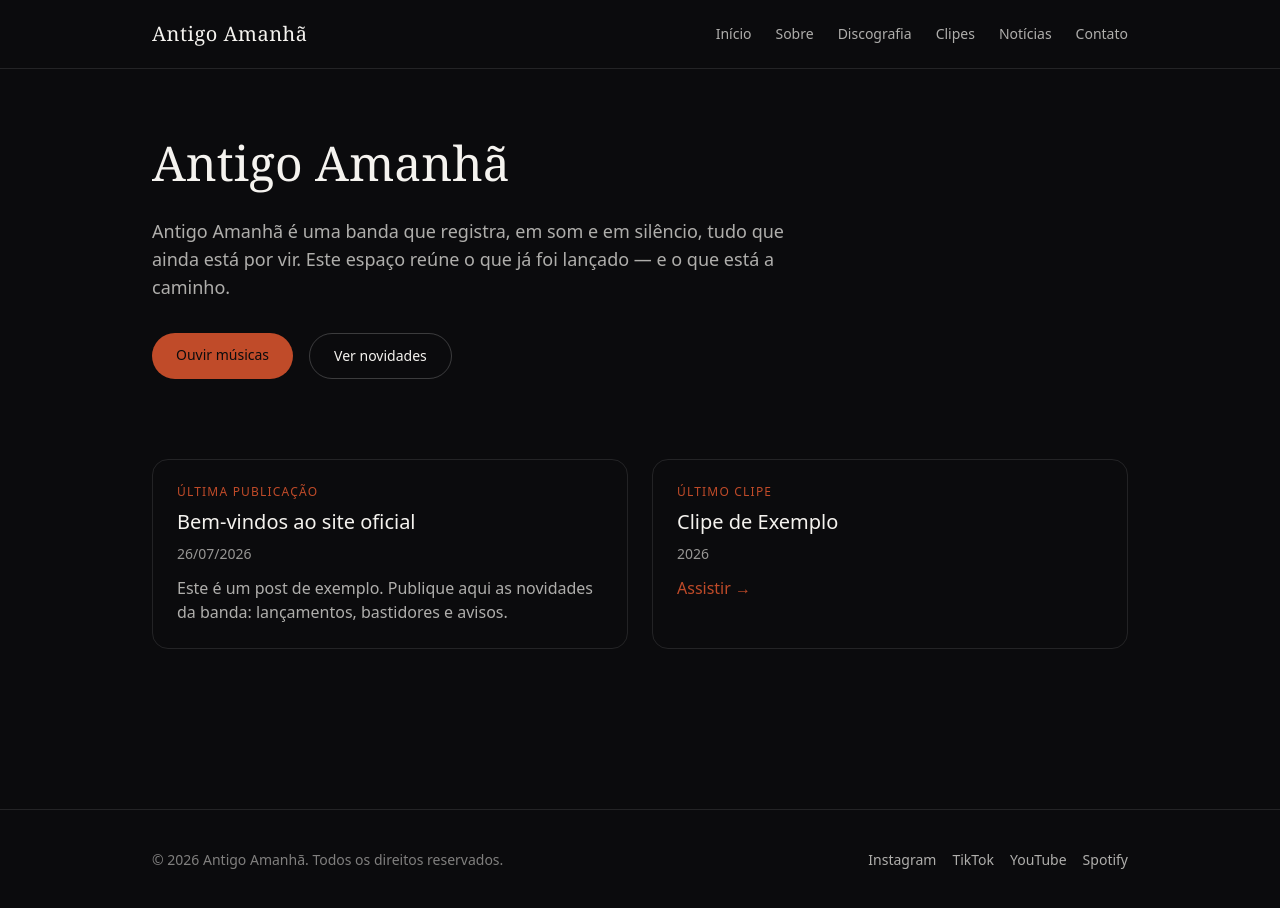
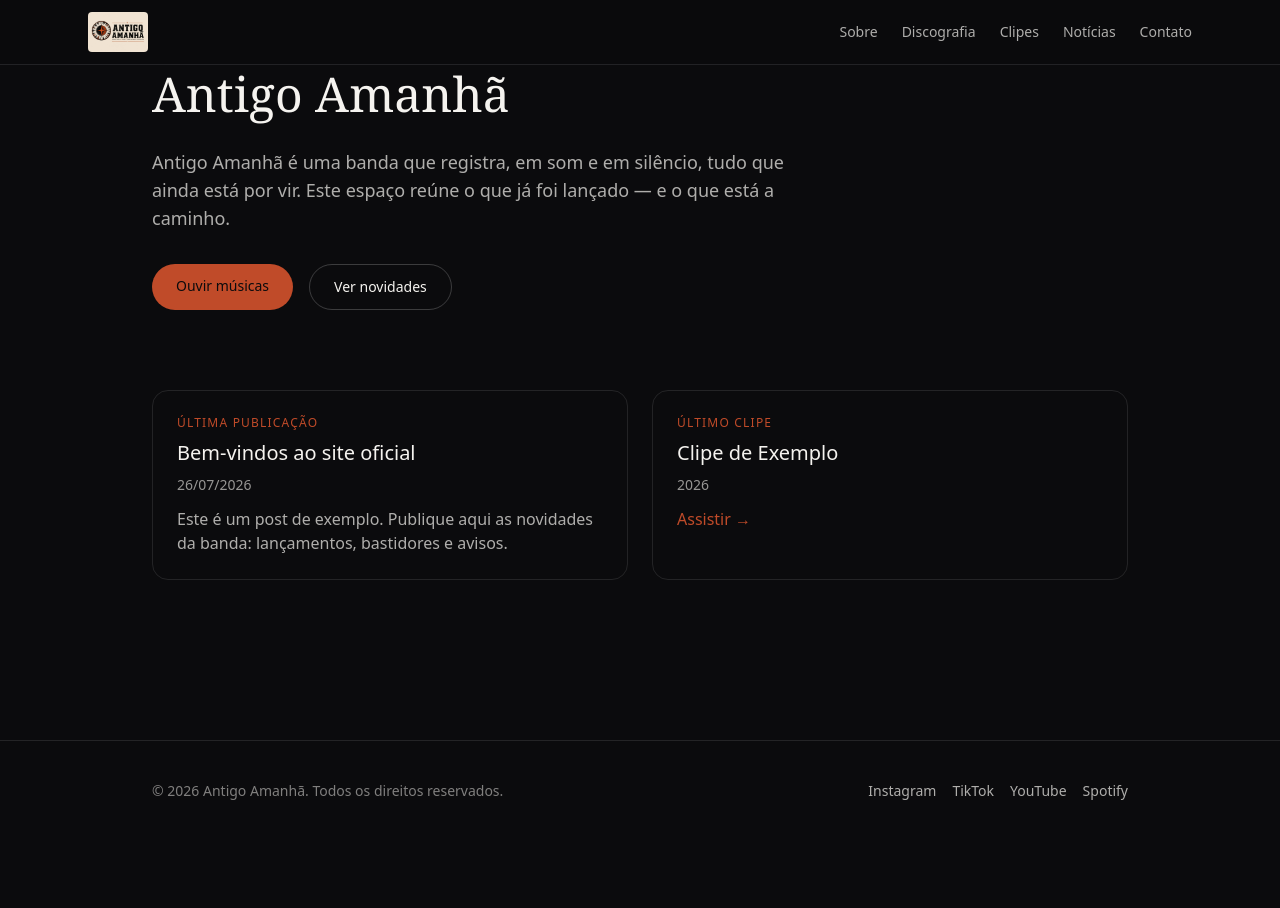
Before and after one commit to antigoamanha-band/Antigo-Amanh-, a Next.js app: page / in a window 1280 px wide. After the commit the page ends 841 px from the top, so only its background shows below. Built offline with nearby package versions, Linux system fonts and the light colour scheme.

Commit message:
design: adiciona logo oficial no header

```diff
--- a/components/Header.tsx
+++ b/components/Header.tsx
@@ -1,7 +1,7 @@
 import Link from "next/link";
+import Image from "next/image";
 
 const links = [
-  { href: "/", label: "Início" },
   { href: "/sobre", label: "Sobre" },
   { href: "/discografia", label: "Discografia" },
   { href: "/clipes", label: "Clipes" },
@@ -11,17 +11,21 @@ const links = [
 
 export default function Header() {
   return (
-    <header className="border-b border-white/10">
-      <div className="mx-auto flex max-w-5xl items-center justify-between px-6 py-5">
-        <Link
-          href="/"
-          className="font-display text-xl tracking-wide text-bone"
-        >
-          Antigo Amanhã
+    <header className="fixed inset-x-0 top-0 z-50 border-b border-white/10 bg-ink/90 backdrop-blur-md">
+      <div className="mx-auto flex max-w-6xl items-center justify-between px-6 py-3">
+        <Link href="/" className="flex-shrink-0">
+          <Image
+            src="/logo.jpeg"
+            alt="Antigo Amanhã"
+            width={160}
+            height={107}
+            className="h-10 w-auto rounded object-contain"
+            priority
+          />
         </Link>
-        <nav className="flex gap-6 text-sm text-bone/70">
+        <nav className="flex items-center gap-6">
           {links.map((l) => (
-            <Link key={l.href} href={l.href} className="hover:text-accent">
+            <Link key={l.href} href={l.href} className="text-sm text-bone/70 hover:text-accent transition-colors">
               {l.label}
             </Link>
           ))}
```
